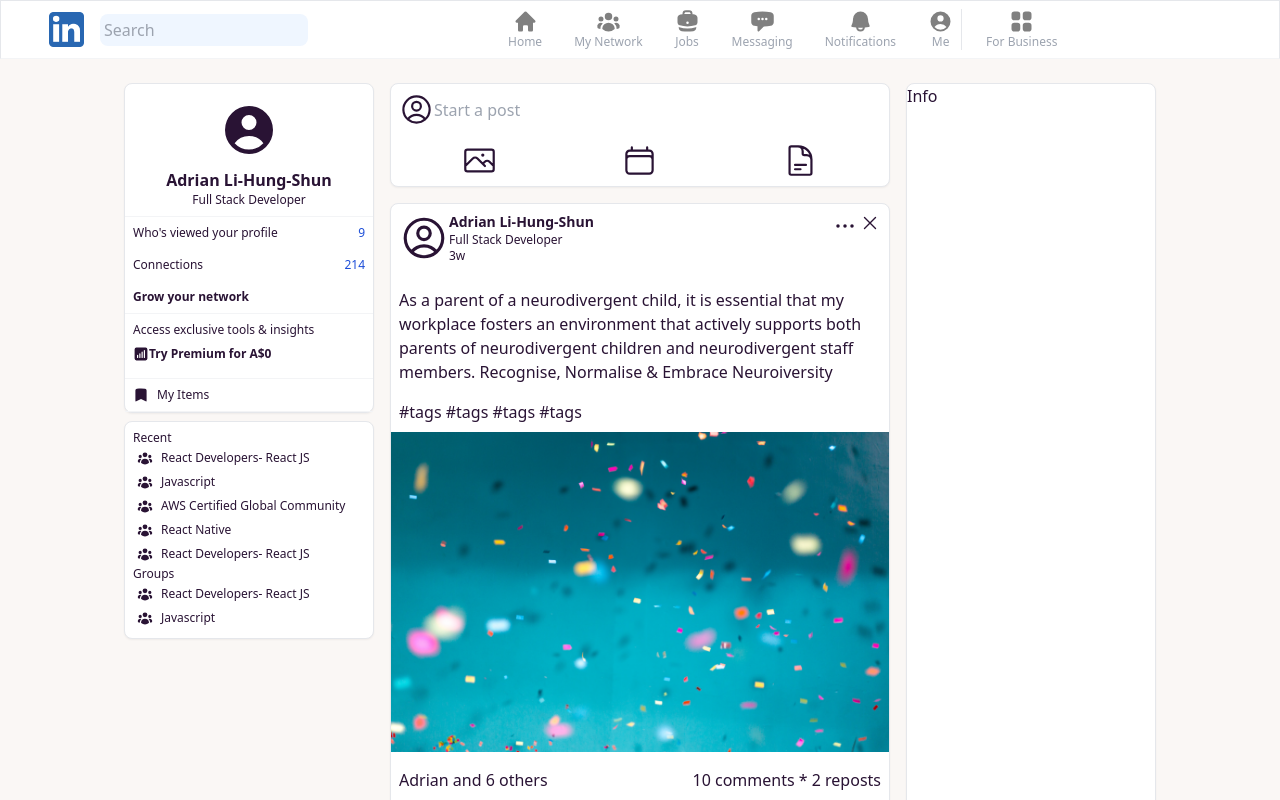
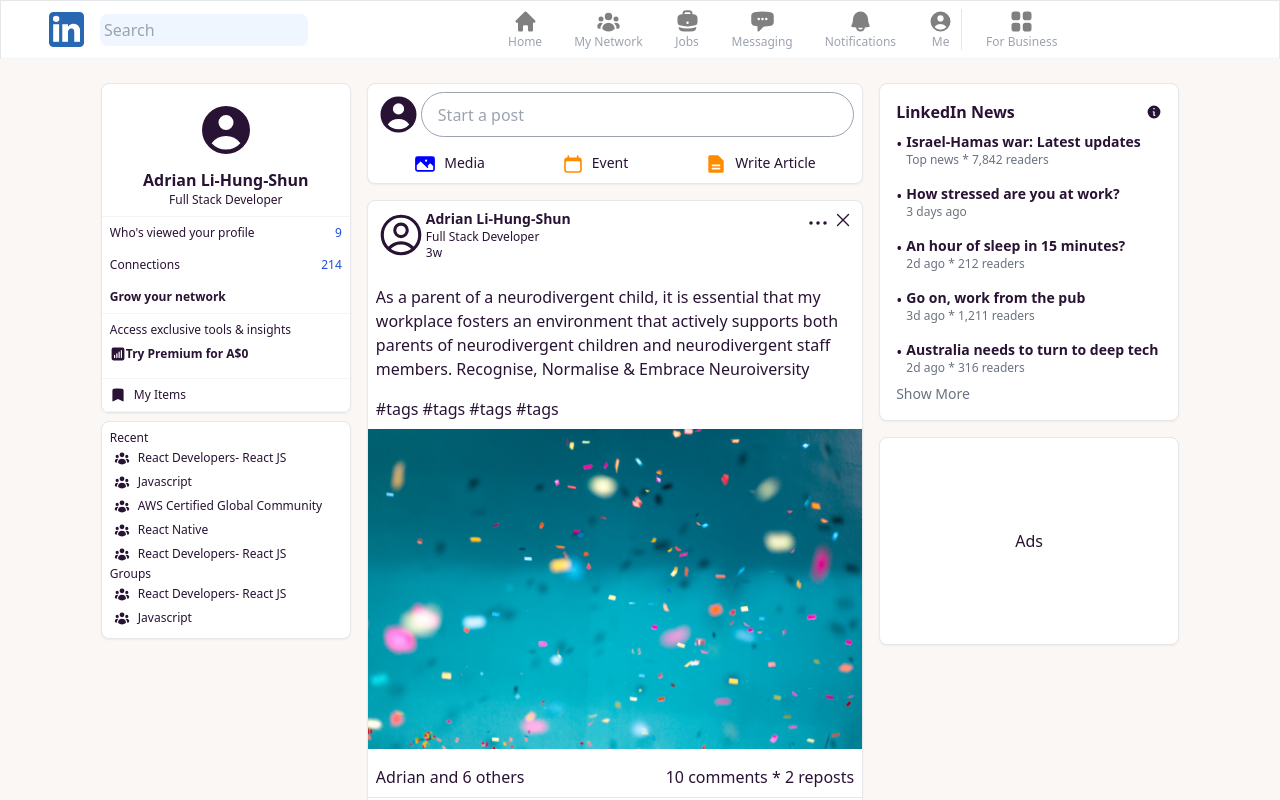
Before and after one commit to yenlhs/linkedinwebclone, a Next.js app: page / in a window 1280 px wide. Shown: the top 800 px of the page. Built offline with nearby package versions, Linux system fonts and the light colour scheme.

Commit message:
updated news info section with dummy text

```diff
--- a/src/app/page.tsx
+++ b/src/app/page.tsx
@@ -5,10 +5,12 @@
 
 export default function Home() {
 	return (
-		<div className='flex max-w-screen-xl m-auto place-content-center gap-4 py-6 px-10'>
+		<div className='flex flex-col md:flex-row md:w-full max-w-screen-xl m-auto place-content-center gap-4 py-6 px-10'>
 			<Profile />
-			<Feed />
-			<Info />
+			<div className='flex flex-col lg:flex-row gap-4'>
+				<Feed />
+				<Info />
+			</div>
 		</div>
 	);
 }
--- a/src/components/Feed.tsx
+++ b/src/components/Feed.tsx
@@ -1,22 +1,34 @@
 import React from 'react';
-import { UserCircleIcon, PhotoIcon, CalendarIcon, DocumentTextIcon } from '@heroicons/react/24/outline';
+import { UserCircleIcon, PhotoIcon, CalendarIcon, DocumentTextIcon } from '@heroicons/react/20/solid';
 import PostsList from './PostsList';
 
 export default function Feed() {
 	return (
-		<div className=''>
-			<div className='border border-gray-200 shadow-sm bg-white w-full min-w-[200px] max-w-[500px] rounded-lg'>
+		<div className='md:w-[500px] w-[700px] max-w-[600px]'>
+			<div className='flex flex-col border border-gray-200 shadow-sm bg-white w-full min-w-[200px] rounded-lg justify-center'>
 				<div className='flex p-2'>
-					<UserCircleIcon width={35} />
-					<input type='text' placeholder='Start a post' />
+					<UserCircleIcon width={45} />
+					<input
+						type='text'
+						placeholder='Start a post'
+						className='flex-1 px-4 outline-none items-center justify-center border border-gray-400 rounded-full'
+					/>
 				</div>
 				<div className='flex justify-around p-2'>
-					<PhotoIcon width={35} />
-					<CalendarIcon width={35} />
-					<DocumentTextIcon width={35} />
+					<div className='flex gap-2'>
+						<PhotoIcon width={22} color='blue' />
+						<p className='text-sm'>Media</p>
+					</div>
+					<div className='flex gap-2'>
+						<CalendarIcon width={22} color='darkorange' />
+						<p className='text-sm'>Event</p>
+					</div>
+					<div className='flex gap-2'>
+						<DocumentTextIcon width={22} color='darkorange' />
+						<p className='text-sm'>Write Article</p>
+					</div>
 				</div>
 			</div>
-
 			<div className=''>
 				<PostsList />
 			</div>
--- a/src/components/Info.tsx
+++ b/src/components/Info.tsx
@@ -1,5 +1,65 @@
 import React from 'react';
+import { InformationCircleIcon } from '@heroicons/react/20/solid';
 
 export default function Info() {
-	return <div className='rounded-lg border border-gray-200 bg-white shadow-sm min-w-[250px]'>Info</div>;
+	return (
+		<div className=' min-w-[250px] max-w-[300px] w-full'>
+			<div className='rounded-lg border border-gray-200 bg-white shadow-sm  p-4'>
+				<div className='flex justify-between'>
+					<p className='text-md font-semibold'>LinkedIn News</p>
+					<InformationCircleIcon width={16} />
+				</div>
+				<div>
+					<ul>
+						<li className='flex py-2'>
+							<p>&#8226;&nbsp;</p>
+							<div>
+								<p className=' text-sm font-semibold'>Israel-Hamas war: Latest updates</p>
+								<p className='text-xs text-gray-500'>Top news * 7,842 readers</p>
+							</div>
+						</li>
+
+						<li className='flex py-2'>
+							<p>&#8226;&nbsp;</p>
+							<div>
+								<p className=' text-sm font-semibold'>How stressed are you at work?</p>
+								<p className='text-xs text-gray-500'>3 days ago</p>
+							</div>
+						</li>
+
+						<li className='flex py-2'>
+							<p>&#8226;&nbsp;</p>
+							<div>
+								<p className=' text-sm font-semibold'>An hour of sleep in 15 minutes?</p>
+								<p className='text-xs text-gray-500'>2d ago * 212 readers</p>
+							</div>
+						</li>
+
+						<li className='flex py-2'>
+							<p>&#8226;&nbsp;</p>
+							<div>
+								<p className=' text-sm font-semibold'>Go on, work from the pub</p>
+								<p className='text-xs text-gray-500'>3d ago * 1,211 readers</p>
+							</div>
+						</li>
+						<li className='flex py-2'>
+							<p>&#8226;&nbsp;</p>
+							<div>
+								<p className=' text-sm font-semibold'>Australia needs to turn to deep tech</p>
+								<p className='text-xs text-gray-500'>2d ago * 316 readers</p>
+							</div>
+						</li>
+					</ul>
+
+					<div>
+						<p className='text-sm text-gray-500'>Show More</p>
+					</div>
+				</div>
+			</div>
+
+			<div className='flex rounded-lg border border-gray-200 bg-white shadow-sm  p-4 mt-4 h-52 items-center justify-center'>
+				<p>Ads</p>
+			</div>
+		</div>
+	);
 }
--- a/src/components/Profile.tsx
+++ b/src/components/Profile.tsx
@@ -3,7 +3,7 @@
 
 export default function Profile() {
 	return (
-		<div className='min-w-[250px]'>
+		<div className='max-w-[300px] w-[250px]'>
 			{/* <Image src='' alt='profile image' /> */}
 
 			<div className='rounded-lg border border-gray-200 bg-white shadow-sm mb-2 '>
```
